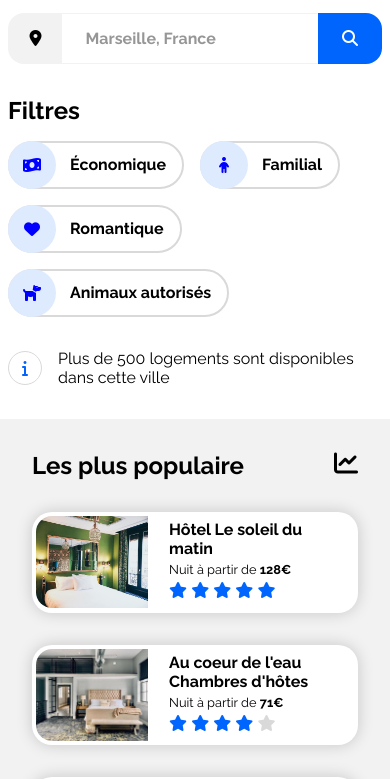
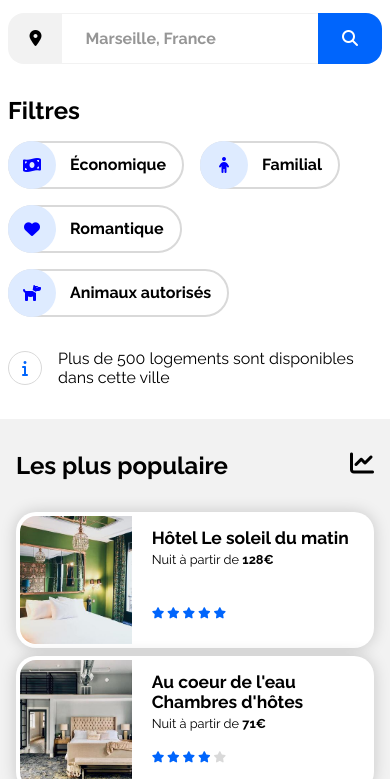
Before and after one commit to oumaimameddah/reservia, a plain HTML site: page index.html in a window 390 px wide. Shown: the part 277-1056 px from the top of the page. Drawn offline with Linux system fonts and the light colour scheme.

Commit message:
modif responsive

```diff
--- a/style/mobile.css
+++ b/style/mobile.css
@@ -175,7 +175,7 @@ a {
 
 .hebergementWrapper, .hebergementPopular{
     background-color: #F2F2F2;
-    padding: 2rem;
+    padding: 2rem 1rem;
 }
 
 .hebergement {
@@ -206,6 +206,7 @@ a {
     cursor: pointer;
     box-sizing: border-box;
     height: 100%;
+    margin-bottom: 4%;
 }
 .hebergementMainCard:hover {
     transform: scale(1.02);
@@ -222,18 +223,19 @@ a {
     border-radius: 1rem 1rem 0 0;
 }
 .hebergementMainCardFigureCaptionTitle {
-    margin: 0.25rem 0.75rem 0 1.75rem;
-    font-size: 1rem;
+    margin: -0.25rem 0.75rem 0 1rem;
+    font-size: 1.09rem;
 }
 .hebergementMainCardDesc {
-    margin: 0.25rem 0.75rem 0 1.75rem;
+    margin: 0.25rem 0.75rem 0 1rem;
     font-size: 0.8rem;
 }
 .hebergementMainCardDescPrice {
     font-weight: bold;
 }
 .hebergementMainCardGrade {
-    margin: 0.25rem 0.75rem 0.5rem 1.75rem;
+    margin: 0.25rem 0.75rem 0.5rem 1rem;
+    font-size: 0.7rem;
 }
 .hebergementMainCardGradeIcon[data-active=true] {
     color: #0065FC;
@@ -246,7 +248,7 @@ a {
 }
 .hebergementPopular {
     display: grid;
-    row-gap: 2rem;
+    row-gap: 0.5rem;
     align-items: start;
     grid-template-rows: auto repeat(3, 1fr);
     margin-bottom:2rem;
@@ -254,7 +256,7 @@ a {
     margin-right: -0.5rem;
 }
 .hebergementPopularTitle {
-    margin: 0;
+    margin: 0 0 1.5rem 0;
     display: flex;
     justify-content: space-between;
 }
@@ -281,6 +283,7 @@ a {
 .hebergementPopularWrapcontentContent {
     display: flex;
     flex-direction: column;
+    padding: 1rem 0;
 }
 .hebergementPopularWrapcontentContentWhitespace {
     flex: 1;
```
